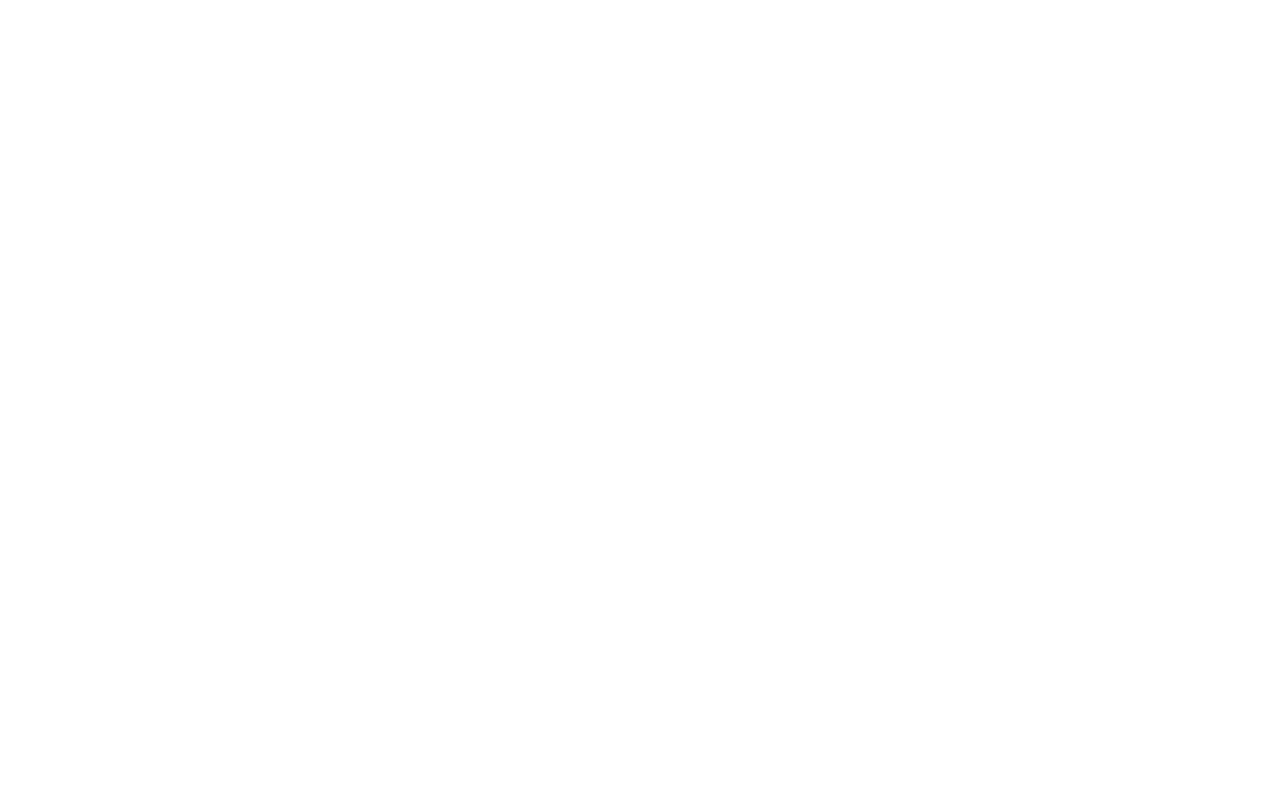
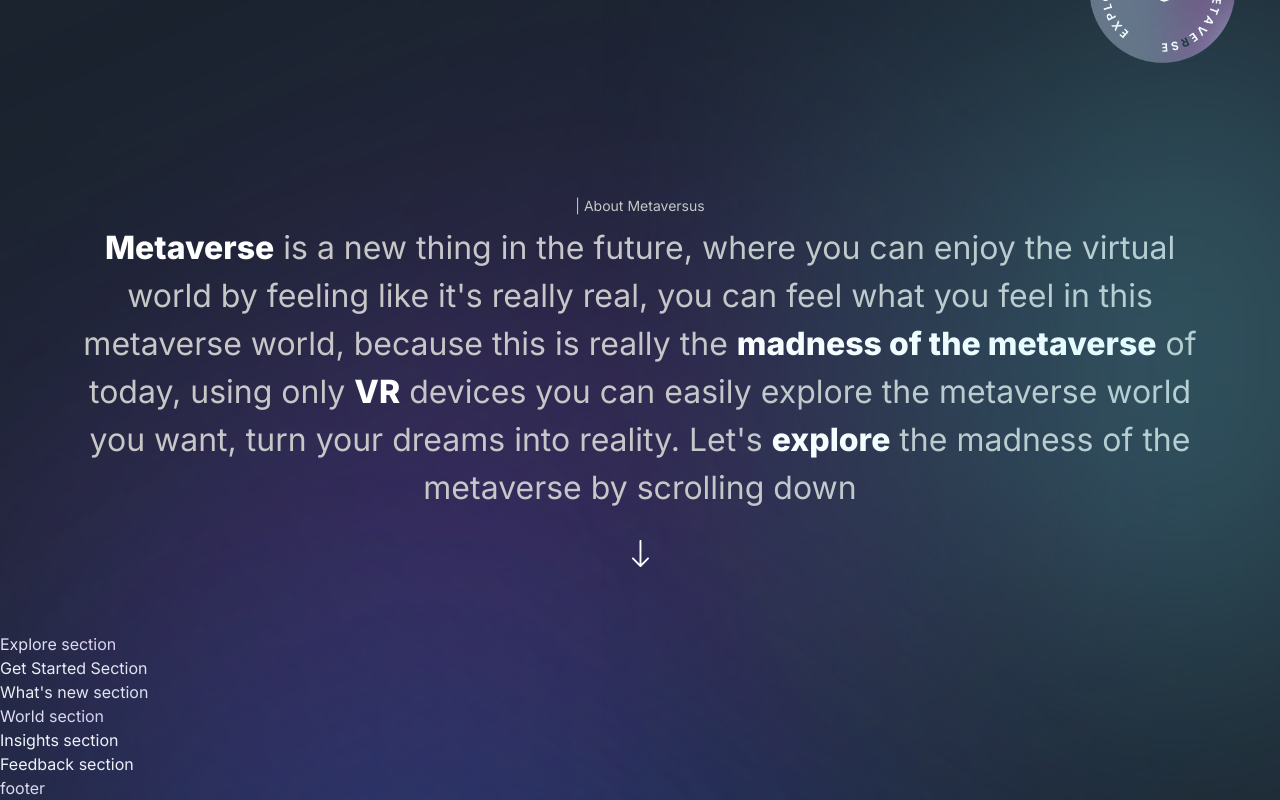
Before and after one commit to talarys/metaverse, a Next.js app: page / in a window 1280 px wide. Shown: the part 973-1773 px from the top of the page. Before the commit the page ends 800 px from the top, so only its background shows below. Built offline with nearby package versions, Linux system fonts and the light colour scheme.

Commit message:
Added all gradeints

```diff
--- a/app/page.js
+++ b/app/page.js
@@ -13,18 +13,33 @@
 
 export default function Home() {
 	return (
-		<main className='bg-primary-black overflow-hidden h-screen text-white'>
+		<main className='bg-primary-black overflow-hidden text-white'>
 			<div className='max-w-[1360px] mx-auto' >
 				<Navbar />
+
 				<Hero />
-				<About />
-				{/* <Explore /> */}
-				{/* <GetStarted /> */}
-				{/* <WhatsNew /> */}
-				{/* <World /> */}
-				{/* <Insights /> */}
-				{/* <Feedback /> */}
-				{/* <Footer /> */}
+
+				<div className='relative'>
+					<About />
+					<div className='gradient-03 z-0'/>
+					<Explore />
+				</div>
+
+				<div className='relative'>
+					<GetStarted />
+					<div className='gradient-04 z-0'/>
+					<WhatsNew />
+				</div>
+
+				<World />
+
+				<div className='relative'>
+					<Insights />
+					<div className='gradient-04 z-0'/>
+					<Feedback />
+				</div>
+
+				<Footer />
 			</div>
 		</main>
 	)
```
